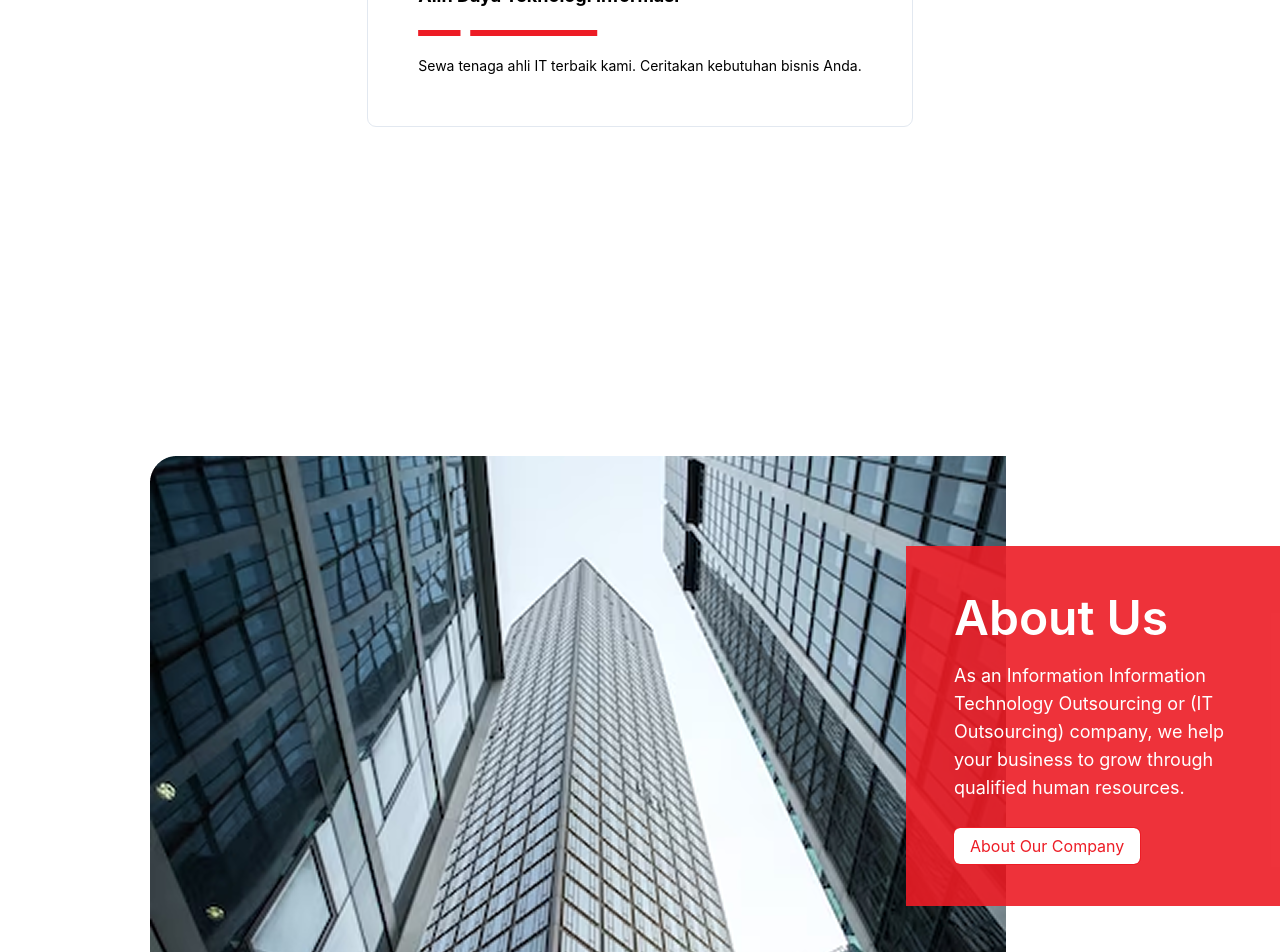
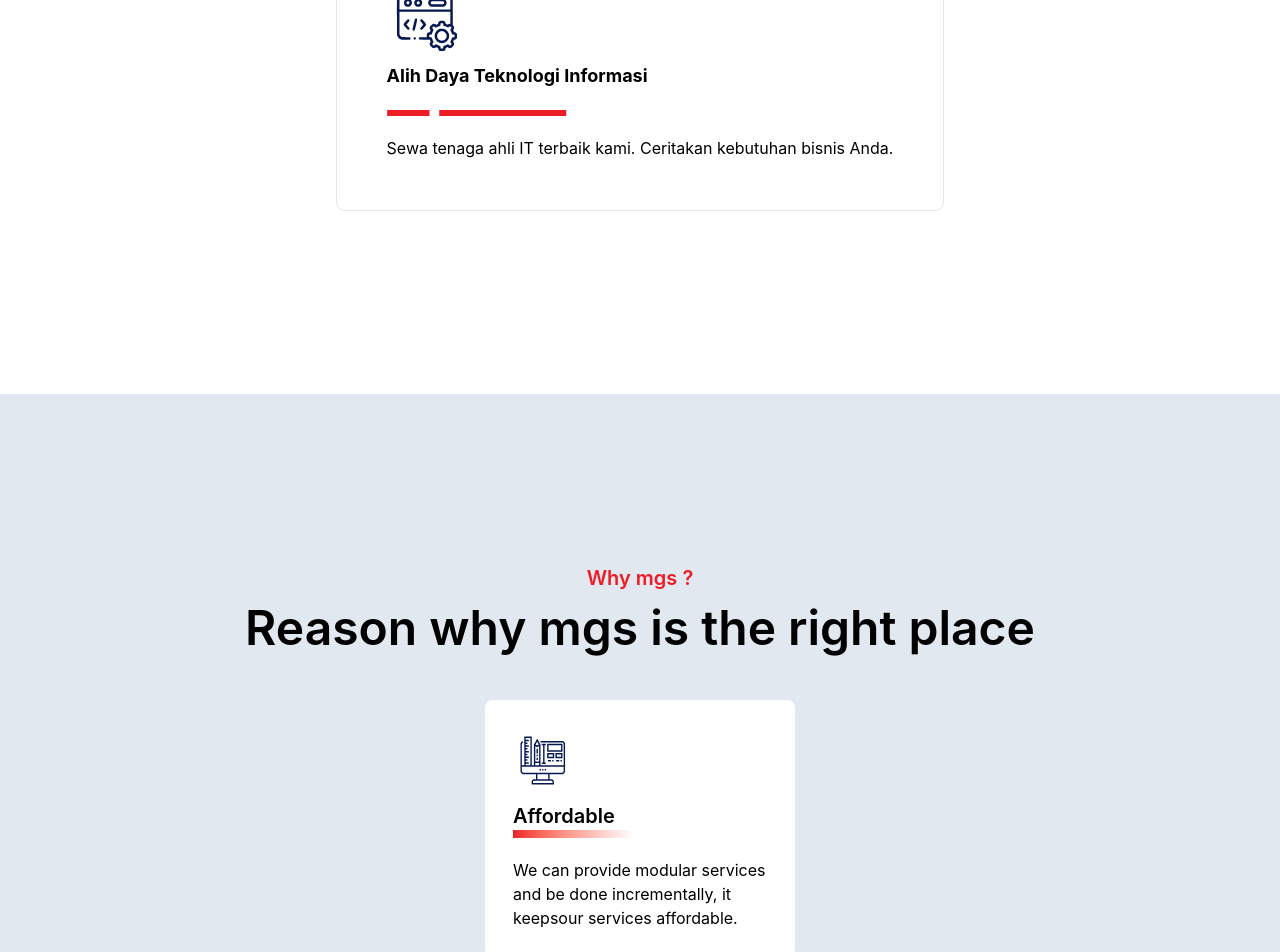
Before and after one commit to mirfanwebdev/mgs-frontendtest, a Vue app: page / in a window 1280 px wide. Shown: the part 1420-2372 px from the top of the page. Built offline with nearby package versions, Linux system fonts and the light colour scheme.

Commit message:
add reason section

```diff
--- a/src/App.vue
+++ b/src/App.vue
@@ -4,6 +4,7 @@ import Footer from '@/components/Footer.vue'
 import SectionHero from '@/components/SectionHero.vue';
 import SectionService from '@/components/SectionService.vue';
 import SectionAbout from '@/components/SectionAbout.vue';
+import SectionReason from '@/components/SectionReason.vue';
 import Button from '@/components/Button.vue';
 </script>
 
@@ -21,10 +22,16 @@ import Button from '@/components/Button.vue';
       <SectionService />
     </section>
 
+    <!-- reason section -->
+    <section class="bg-slate-200">
+      <SectionReason />
+    </section>
+
     <section>
       <SectionAbout />
     </section>
 
+    <!-- purpose section -->
     <section class="w-full h-50 lg:h-100 bg-primary-red text-white relative">
       <div class="absolute top-1/2 left-1/2 transform -translate-x-1/2 -translate-y-1/2 text-center">
         <h3 class="text-2xl">Our Purpose</h3>
@@ -36,6 +43,7 @@ import Button from '@/components/Button.vue';
       </div>
     </section>
 
+    <!-- join career section -->
     <section class="w-full">
       <div class="mx-4 lg:mx-[150px] my-4 lg:mt-[230px] lg:mb-[170px] bg-[url(@/assets/career.png)] bg-cover">
         <div class="flex flex-col gap-5 items-center lg:px-10 lg:py-[105px]">
@@ -46,6 +54,7 @@ import Button from '@/components/Button.vue';
       </div>
     </section>
   </main>
+
   <footer class="bg-secondary-blue text-white">
     <Footer />
   </footer>
--- /dev/null
+++ b/src/components/ReasonItem.vue
@@ -0,0 +1,22 @@
+<script setup>
+defineProps({
+    'title': {
+        type: String,
+        required: true
+    },
+    'description': {
+        type: String,
+    },
+});
+</script>
+
+<template>
+    <div class="rounded-lg bg-white p-7 max-w-[310px]">
+        <img class="w-15 mb-2.5" src="@/assets/icon/reason.svg" alt="reason">
+        <div class="mb-5">
+            <h3 class="font-semibold text-xl">{{ title }}</h3>
+            <div class="w-[150px] h-2 bg-gradient-to-r from-primary-red to-white to-80%"></div>
+        </div>
+        <p>{{ description }}</p>
+    </div>
+</template>
--- /dev/null
+++ b/src/components/SectionReason.vue
@@ -0,0 +1,21 @@
+<script setup>
+import TitleSection from './TitleSection.vue';
+import ReasonItem from './ReasonItem.vue';
+
+const reasons = [
+    {
+        "title": "Affordable",
+        "description": "We can provide modular services and be done incrementally, it keepsour services affordable."
+    }
+]
+</script>
+<template>
+    <div class="mx-auto my-4 lg:py-[170px] flex flex-col gap-4 lg:gap-12 items-center">
+        <TitleSection title="Reason why mgs is the right place" subtitle="Why mgs ?" />
+        <div class="flex flex-wrap gap-5">
+            <template v-for="reason in reasons">
+                <ReasonItem :title="reason.title" :description="reason.description" />
+            </template>
+        </div>
+    </div>
+</template>
--- a/src/components/SectionService.vue
+++ b/src/components/SectionService.vue
@@ -1,6 +1,6 @@
 <script setup>
 import ServiceItem from './ServiceItem.vue';
-
+import TitleSection from './TitleSection.vue';
 const services = [
     {
         "title": "Alih Daya Teknologi Informasi",
@@ -11,15 +11,12 @@ const services = [
 </script>
 <template>
     <div class="flex flex-col items-center gap-8">
-        <div class="text-center">
-            <h3 class="text-primary-red font-semibold text-xl mb-3">What we Have</h3>
-            <h2 class="font-semibold text-5xl">Our Services</h2>
-        </div>
+        <TitleSection title="Our Service" subtitle="What we Have" />
         <div class="flex flex-wrap gap-3">
             <template v-for="service in services">
                 <ServiceItem :title="service.title" :description="service.description" :link="service.link">
                     <template #icon>
-                        <slot name="icon"></slot>
+                        <img class="w-20" src="@/assets/icon/service.svg" alt="service-icon" />
                     </template>
                 </ServiceItem>
             </template>
--- a/src/components/ServiceItem.vue
+++ b/src/components/ServiceItem.vue
@@ -20,7 +20,7 @@ defineProps({
             <div class="flex flex-col gap-5">
                 <h3 class="font-bold text-lg">{{ title }}</h3>
                 <img class="w-[180px]" src="@/assets/devider.svg" alt="line-break">
-                <p class="text-sm">{{ description }}</p>
+                <p>{{ description }}</p>
             </div>
         </div>
     </a>
--- /dev/null
+++ b/src/components/TitleSection.vue
@@ -0,0 +1,18 @@
+<script setup>
+defineProps({
+    'title': {
+        type: String,
+        required: true
+    },
+    'subtitle': {
+        type: String,
+    },
+});
+</script>
+
+<template>
+    <div class="text-center">
+        <h3 class="text-primary-red font-semibold text-xl mb-3">{{ subtitle }}</h3>
+        <h2 class="font-semibold text-5xl">{{ title }}</h2>
+    </div>
+</template>
```
Also changed, not shown: src/assets/icon/reason.svg (added), src/assets/icon/service.svg (added).
